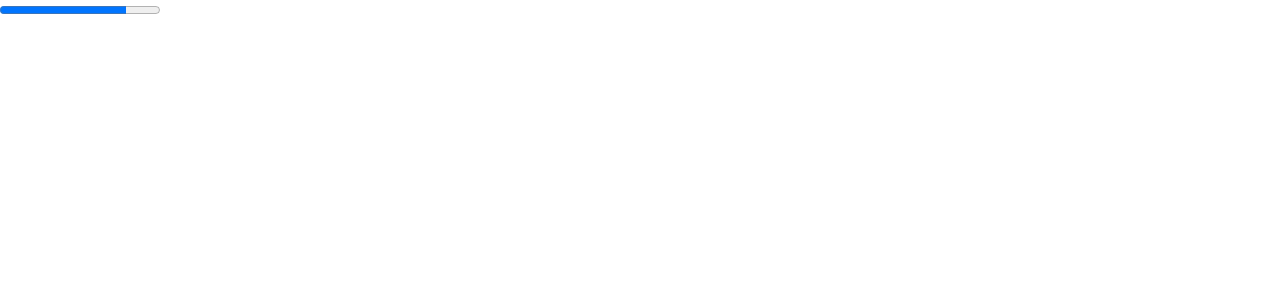
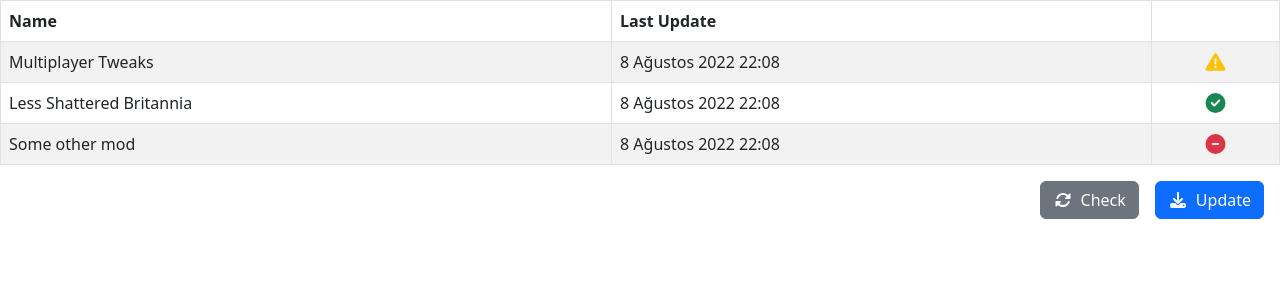
Before and after one commit to omermecitoglu/ck3-mod-updater, a React app: page / in a window 1280 px wide. Shown: the top 300 px of the page. Built offline with nearby package versions, Linux system fonts and the light colour scheme; the HTML template or start-up script is replaced by a standard one.

Commit message:
updated components

```diff
--- a/src/components/App.tsx
+++ b/src/components/App.tsx
@@ -1,25 +1,66 @@
+import Button from "react-bootstrap/Button";
+import ModList, { Mod } from "./ModList";
 import React, { useEffect, useState } from "react";
+import classNames from "classnames";
+import { faDownload, faRotate } from "@fortawesome/free-solid-svg-icons";
+import { FontAwesomeIcon } from "@fortawesome/react-fontawesome";
+
+const dummy_mod_list: Mod[] = [
+  {
+    id: "111",
+    name: "Multiplayer Tweaks",
+    version: "8 Ağustos 2022 22:08",
+    state: "needs_update",
+    updateVersion: "8 Ağustos 2022 22:08",
+  },
+  {
+    id: "222",
+    name: "Less Shattered Britannia",
+    version: "8 Ağustos 2022 22:08",
+    state: "updated",
+    updateVersion: "",
+  },
+  {
+    id: "333",
+    name: "Some other mod",
+    version: "8 Ağustos 2022 22:08",
+    state: "not_installed",
+    updateVersion: "",
+  },
+];
 
 export default function App() {
-  const [tick, setTick] = useState(0);
+  const [mods, setMods] = useState<Mod[]>([]);
+  const [checking, setChecking] = useState(false);
+  const [updating, setUpdating] = useState(false);
 
   useEffect(() => {
-    const timer = setTimeout(() => {
-      if (tick === 100) {
-        setTick(0);
-      } else {
-        setTick(tick + 1);
-      }
-    }, 100);
+    setMods(dummy_mod_list);
+  }, []);
 
-    return () => {
-      clearTimeout(timer);
-    }
-  }, [tick, setTick]);
+  const check = () => {
+    console.log("check");
+    setChecking(true);
+  };
+
+  const update = () => {
+    console.log("update");
+    setUpdating(true);
+  };
 
   return (
     <div>
-      <progress value={tick} max="100">70 %</progress>
+      <ModList mods={mods} />
+      <div className="d-flex flex-row-reverse">
+        <Button variant="primary" className="me-3" disabled={checking || updating} onClick={update}>
+          <FontAwesomeIcon icon={faDownload} className={classNames("fa-fw me-2", { "fa-beat": updating })} />
+          Update
+        </Button>
+        <Button variant="secondary" className="me-3" disabled={checking || updating} onClick={check}>
+          <FontAwesomeIcon icon={faRotate} className={classNames("fa-fw me-2", { "fa-spin": checking })} />
+          Check
+        </Button>
+      </div>
     </div>
-  )
+  );
 }
--- /dev/null
+++ b/src/components/ModList/ModState/ModStateTooltip/index.tsx
@@ -0,0 +1,24 @@
+import React, { useEffect } from "react";
+import Tooltip, { TooltipProps } from "react-bootstrap/Tooltip";
+
+export type ModStateTooltipProps = {
+  info: string,
+  extraInfo?: string,
+};
+
+const ModStateTooltip = React.forwardRef<HTMLDivElement, TooltipProps & ModStateTooltipProps>(
+  ({ popper, info, extraInfo, ...props }, ref) => {
+    useEffect(() => {
+      if (popper && popper.scheduleUpdate) {
+        popper.scheduleUpdate();
+      }
+    }, [popper, extraInfo]);
+
+    if (extraInfo) {
+      return <Tooltip ref={ref} {...props}>{info}<br />({extraInfo})</Tooltip>;
+    }
+    return <Tooltip ref={ref} {...props}>{info}</Tooltip>;
+  },
+);
+
+export default ModStateTooltip;
--- /dev/null
+++ b/src/components/ModList/ModState/index.tsx
@@ -0,0 +1,65 @@
+import ModStateTooltip, { ModStateTooltipProps } from "./ModStateTooltip";
+import OverlayTrigger from "react-bootstrap/OverlayTrigger";
+import React, { useEffect, useState } from "react";
+import classNames from "classnames";
+import { faCircleCheck, faCircleMinus, faQuestion, faTriangleExclamation } from "@fortawesome/free-solid-svg-icons";
+import { FontAwesomeIcon } from "@fortawesome/react-fontawesome";
+
+export type ValidModState = "not_installed" | "updated" | "needs_update";
+
+type ModStateProps = {
+  state: ValidModState,
+  extraInfo?: string,
+};
+
+export default function ModState({
+  state,
+  extraInfo,
+}: ModStateProps) {
+  const [tooltip, setTooltip] = useState<ModStateTooltipProps>({
+    info: "Kontrol ediliyor...",
+  });
+  const [icon, setIcon] = useState(faQuestion);
+  const [iconColor, setIconColor] = useState("text-secondary");
+
+  useEffect(() => {
+    switch (state) {
+    case "not_installed":
+      setTooltip({
+        info: "Not Installed",
+      });
+      setIcon(faCircleMinus);
+      setIconColor("text-danger");
+      break;
+    case "updated":
+      setTooltip({
+        info: "Bu mod güncel durumda",
+      });
+      setIcon(faCircleCheck);
+      setIconColor("text-success");
+      break;
+    case "needs_update":
+      setTooltip({
+        info: "Yeni bir güncelleme var",
+        extraInfo: extraInfo,
+      });
+      setIcon(faTriangleExclamation);
+      setIconColor("text-warning");
+      break;
+    default:
+      setTooltip({
+        info: "Kontrol ediliyor...",
+      });
+      setIcon(faQuestion);
+      setIconColor("text-secondary");
+      break;
+    }
+  }, [state]);
+
+
+  return (
+    <OverlayTrigger placement="left" overlay={injection => <ModStateTooltip {...injection} {...tooltip} />}>
+      <FontAwesomeIcon icon={icon} size="lg" className={classNames("fa-fw", iconColor)} />
+    </OverlayTrigger>
+  );
+}
--- /dev/null
+++ b/src/components/ModList/index.tsx
@@ -0,0 +1,42 @@
+import ModState, { ValidModState } from "./ModState";
+import React from "react";
+import Table from "react-bootstrap/Table";
+
+export type Mod = {
+  id: string,
+  name: string,
+  version: string,
+  state: ValidModState,
+  updateVersion: string,
+};
+
+type ModListProps = {
+  mods: Mod[],
+};
+
+export default function ModList({
+  mods,
+}: ModListProps) {
+  return (
+    <Table striped bordered hover>
+      <thead>
+        <tr>
+          <th>Name</th>
+          <th>Last Update</th>
+          <th>&nbsp;</th>
+        </tr>
+      </thead>
+      <tbody>
+        {mods.map(mod =>
+          <tr key={mod.id}>
+            <td valign="middle">{mod.name}</td>
+            <td valign="middle">{mod.version}</td>
+            <td valign="middle" className="text-center">
+              <ModState state={mod.state} extraInfo={mod.updateVersion} />
+            </td>
+          </tr>
+        )}
+      </tbody>
+    </Table>
+  );
+}
```
